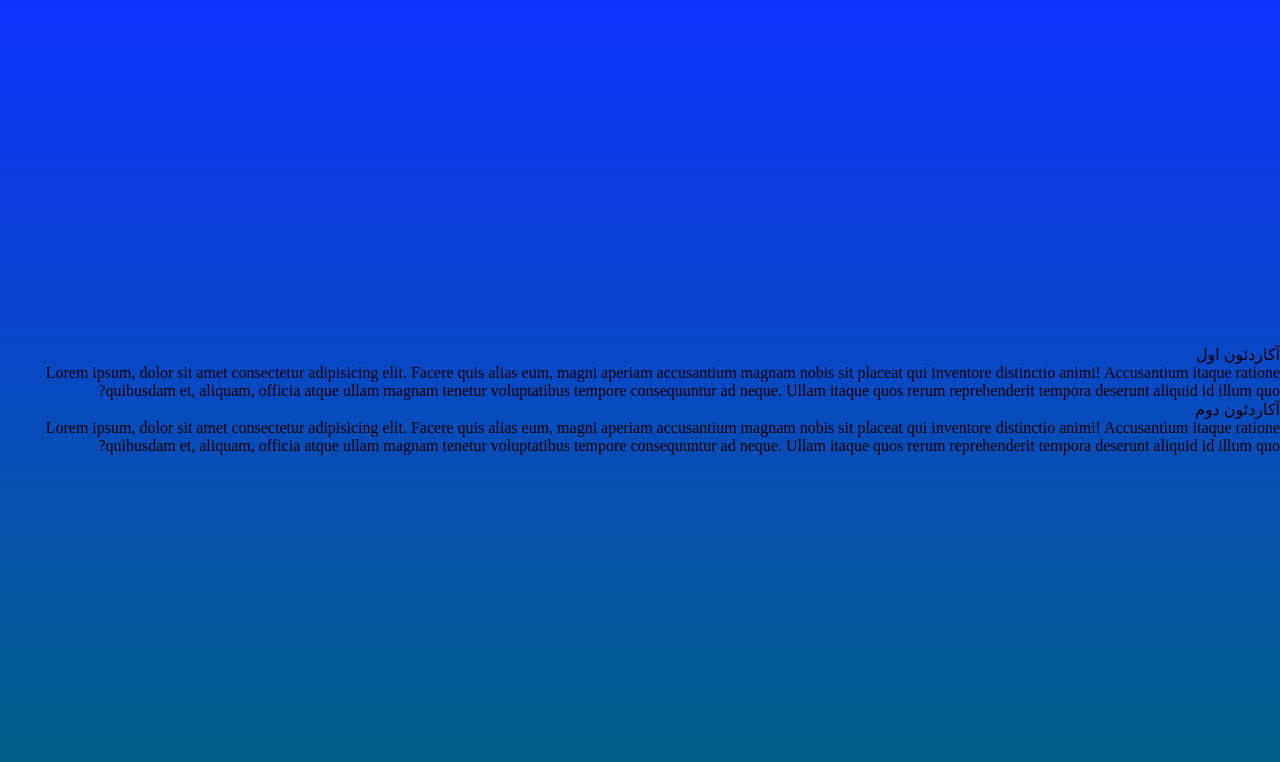
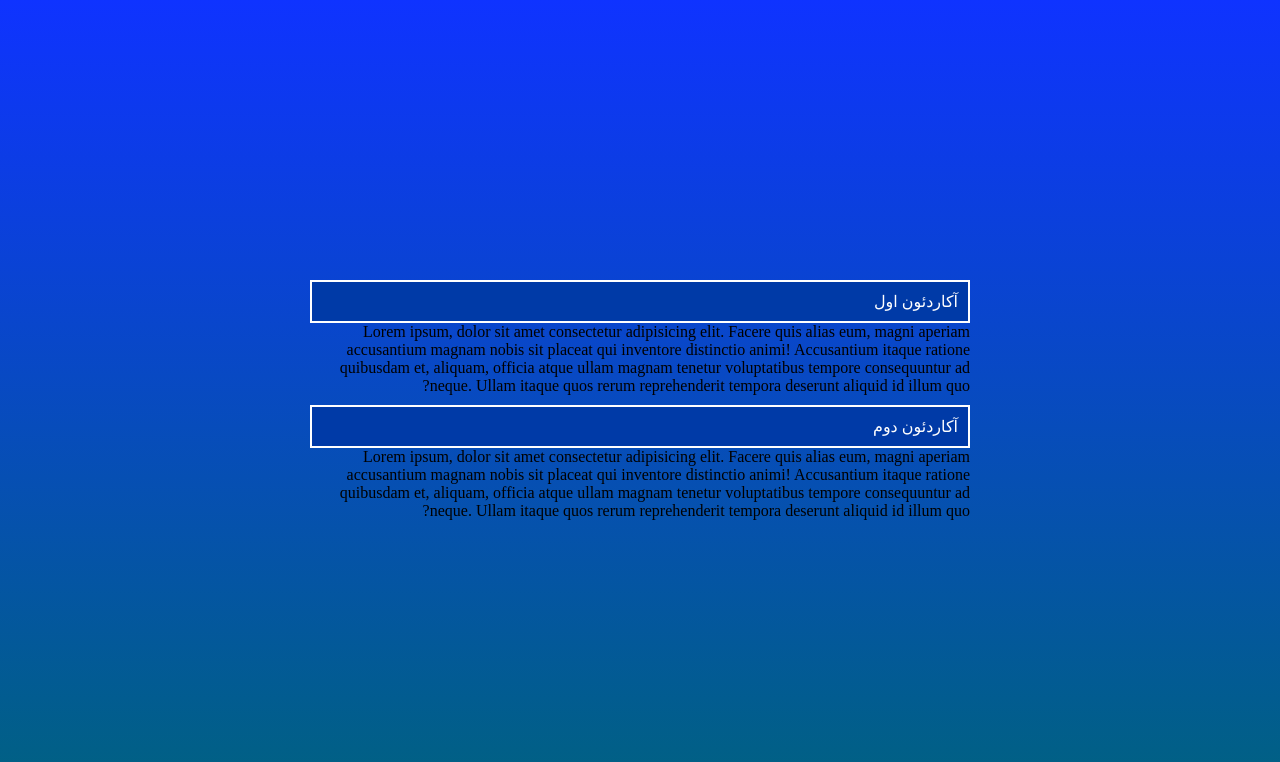
Before and after one commit to Zeynab-jalalian/Accordion, a plain HTML site: page index.html in a window 1280 px wide. Drawn offline with Linux system fonts and the light colour scheme.

Commit message:
accordion

```diff
--- a/style.css
+++ b/style.css
@@ -12,3 +12,16 @@ body{
     direction: rtl;
     background: linear-gradient(rgb(15, 51, 255),rgb(0, 98, 128));
 }
+.accordion{
+    width: 700px;
+}
+.accordion .contentBox{
+    margin: 10px 20px;
+}
+.accordion .contentBox .label{
+  padding: 10px;
+  background: #003aa7;
+  border: 2px solid white;
+  color: white;
+  cursor: pointer;
+}
```
